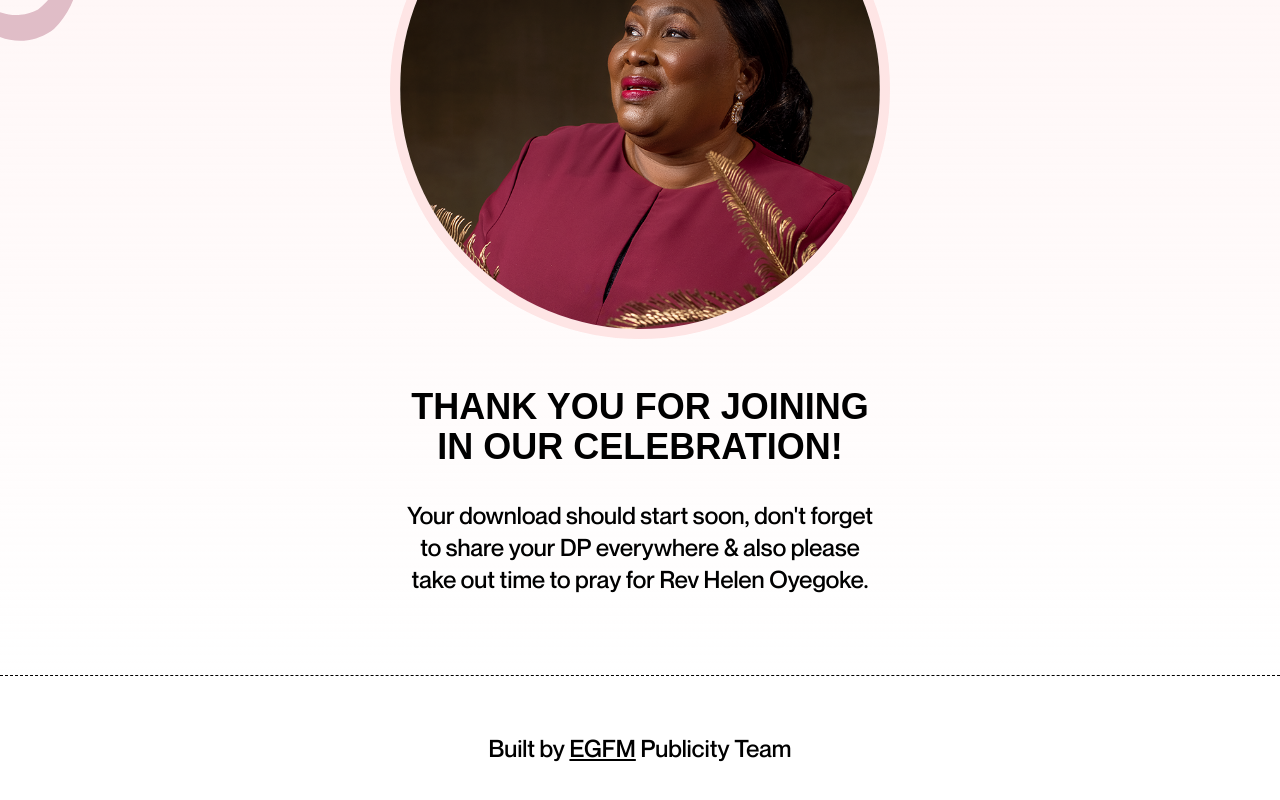
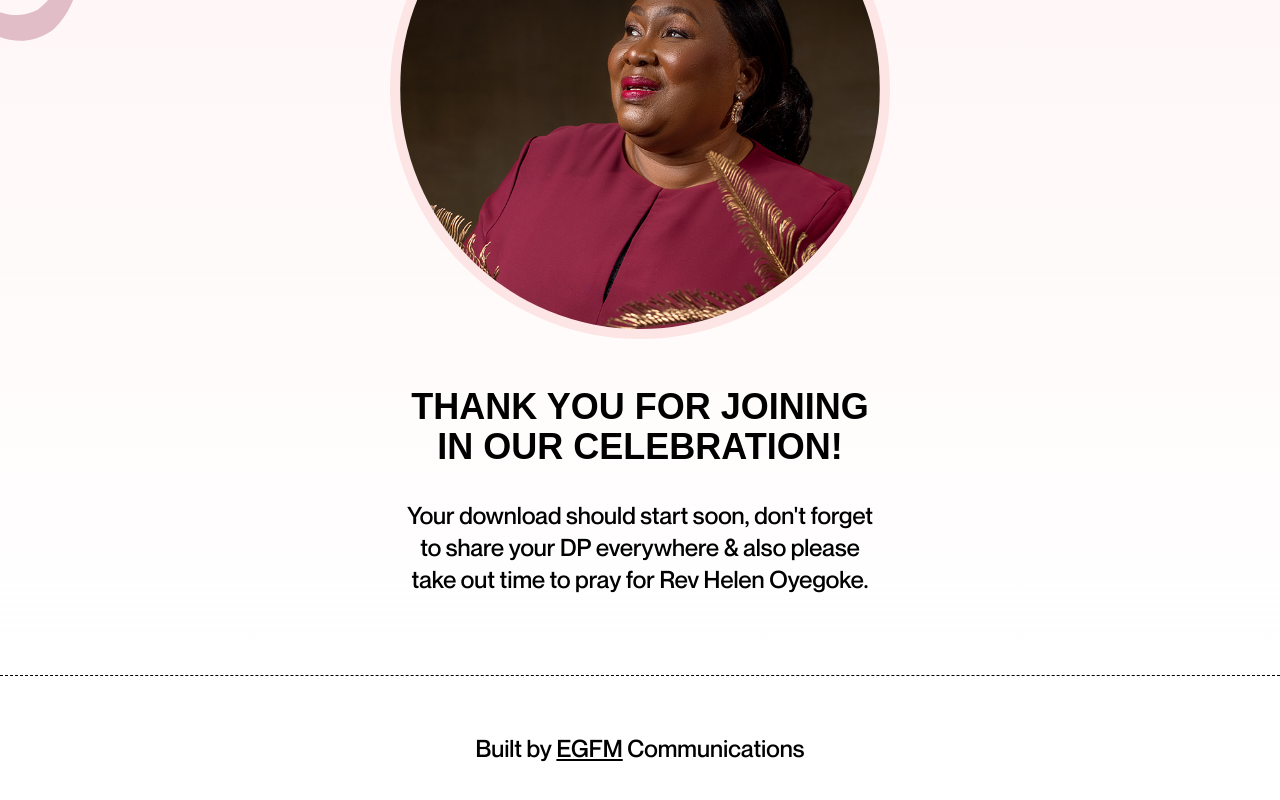
Before and after one commit to Dannybouy/rho-birthday, a Next.js app: page /testimony in a window 1280 px wide. Shown: the part 2141-2941 px from the top of the page. Built offline with nearby package versions, Linux system fonts and the light colour scheme; no server answers; a web font is replaced by a local one.

Commit message:
text update

```diff
--- a/app/components/HeroSection.jsx
+++ b/app/components/HeroSection.jsx
@@ -61,7 +61,7 @@ const HeroSection = () => {
       {/* Content */}
       <div className="relative z-10 h-full flex flex-col justify-end items-center pb-20 lg:pb-0">
         <h1 className="text-[#f6f6f6] font-merchant text-[72px] md:text-[140px] lg:text-[190px] text-center tracking-tight lg:max-w-max max-w-xl leading-none">
-          <span className="block lg:inline">60!;</span>
+          <span className="block lg:inline">60;</span>
           <span className="block lg:inline"> Aah! Ogaju!</span>
         </h1>
       </div>
--- a/app/testimony/page.jsx
+++ b/app/testimony/page.jsx
@@ -272,7 +272,7 @@ const Testimony = () => {
           >
             EGFM
           </Link>{" "}
-          Publicity Team
+           Communications{" "}
         </p>
       </footer>
     </div>
```
